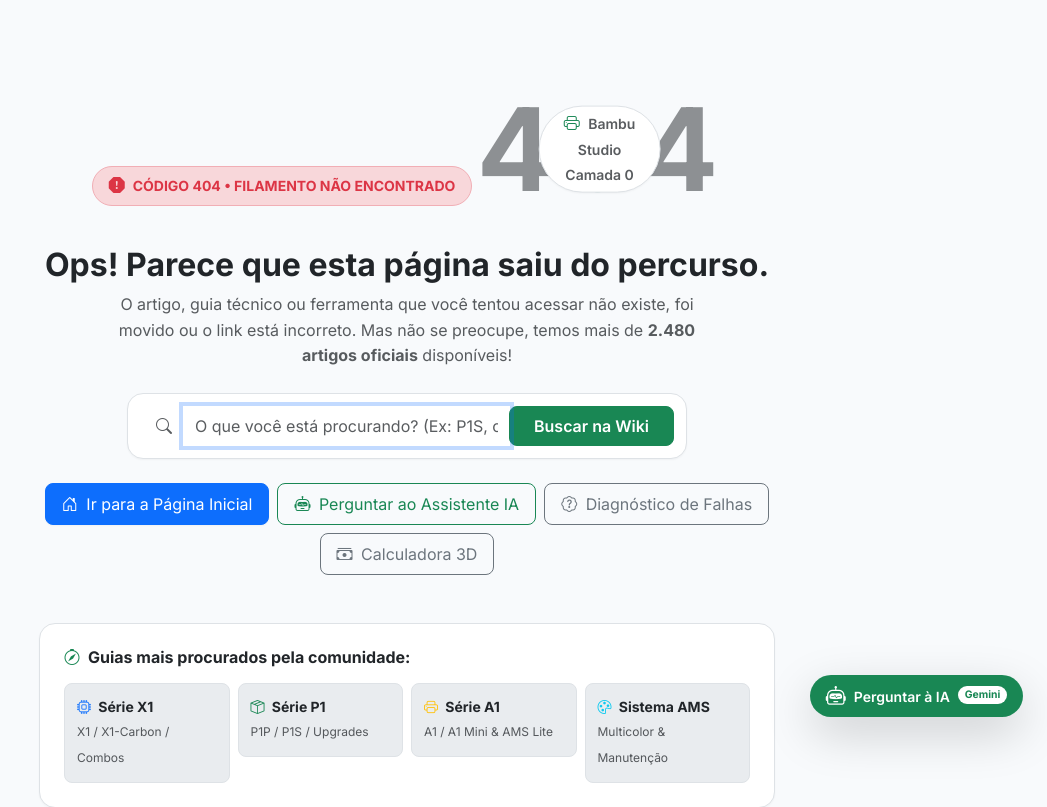
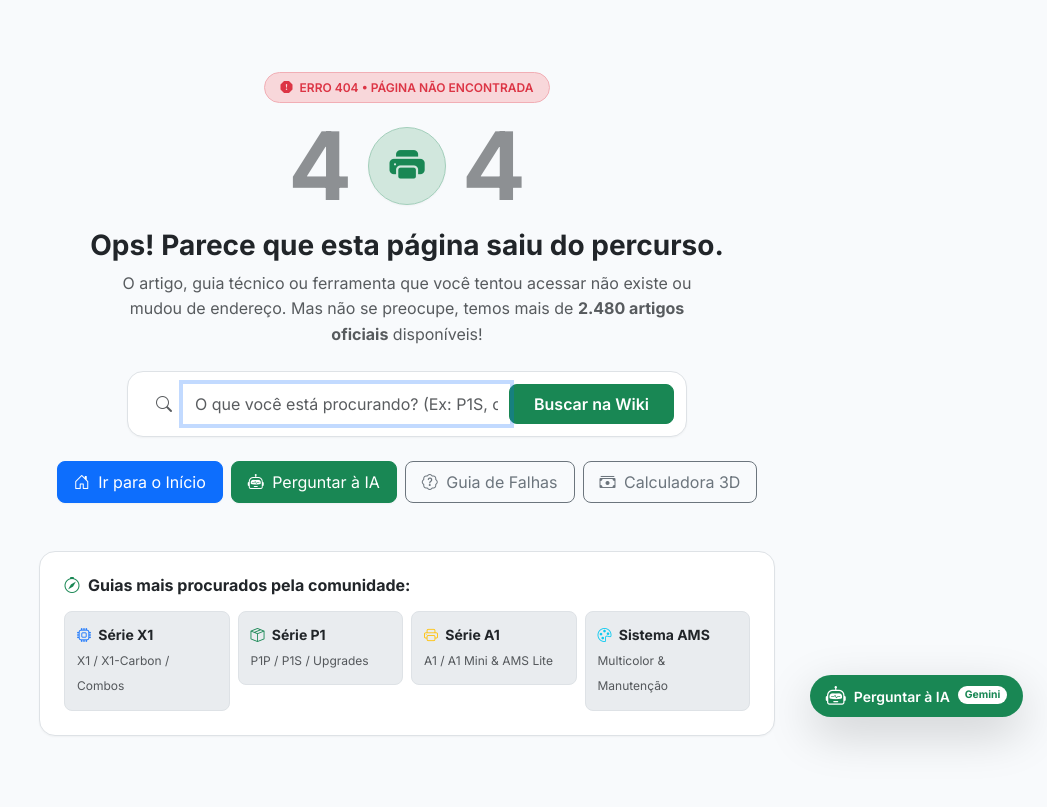
Before and after one commit to hchinaglia/bambu-wiki-ptbr, a FastAPI app: template app/templates/404.html in a window 1280 px wide. Shown: the part 59-866 px from the top of the page, without its empty margins (233-1280 px from the left). Run offline with FastAPI, Linux system fonts and the light colour scheme; the template is opened without the code that fills it, so the values that code supplies are empty; some libraries are stand-ins or nearby versions.

Commit message:
fix: ajustar alinhamento central da pagina 404 e balanceamento dos botoes

```diff
--- a/app/templates/404.html
+++ b/app/templates/404.html
@@ -8,30 +8,30 @@
     <div class="row justify-content-center">
         <div class="col-12 col-lg-8 text-center">
 
-            <!-- Badge de Status -->
-            <div class="d-inline-flex align-items-center gap-2 px-3 py-1.5 rounded-pill bg-danger-subtle text-danger border border-danger-subtle mb-4">
-                <i class="bi bi-exclamation-octagon-fill"></i>
-                <span class="fw-bold small">CÓDIGO 404 • FILAMENTO NÃO ENCONTRADO</span>
+            <!-- 1. Badge de Status (Linha Própria Centralizada) -->
+            <div class="mb-3">
+                <span class="badge bg-danger-subtle text-danger border border-danger-subtle rounded-pill px-3 py-2 fw-semibold">
+                    <i class="bi bi-exclamation-octagon-fill me-1"></i> ERRO 404 • PÁGINA NÃO ENCONTRADA
+                </span>
             </div>
 
-            <!-- Ilustração Visual de Extrusão / Erro -->
-            <div class="my-2 position-relative d-inline-block">
-                <div class="display-1 fw-bold text-body-tertiary" style="letter-spacing: 4px; font-size: calc(4rem + 4vw);">
-                    4<span class="text-success">0</span>4
+            <!-- 2. Ilustração Visual 404 Centralizada e Alinhada -->
+            <div class="d-flex align-items-center justify-content-center gap-3 my-3">
+                <span class="fw-bold text-body-tertiary" style="font-size: calc(3.5rem + 3vw); line-height: 1;">4</span>
+                <div class="rounded-circle bg-success-subtle text-success border border-success-subtle d-inline-flex align-items-center justify-content-center shadow-xs" style="width: 78px; height: 78px;">
+                    <i class="bi bi-printer-fill" style="font-size: 2.2rem;"></i>
                 </div>
-                <div class="position-absolute top-50 start-50 translate-middle bg-body px-3 py-1 rounded-pill border shadow-xs">
-                    <i class="bi bi-printer text-success me-1"></i>
-                    <span class="small fw-semibold text-muted">Bambu Studio Camada 0</span>
-                </div>
+                <span class="fw-bold text-body-tertiary" style="font-size: calc(3.5rem + 3vw); line-height: 1;">4</span>
             </div>
 
-            <h1 class="h2 fw-bold mt-3 mb-2 text-body">Ops! Parece que esta página saiu do percurso.</h1>
+            <!-- 3. Título e Descrição -->
+            <h1 class="h3 fw-bold mb-2 text-body">Ops! Parece que esta página saiu do percurso.</h1>
             <p class="text-muted mx-auto mb-4" style="max-width: 580px;">
-                O artigo, guia técnico ou ferramenta que você tentou acessar não existe, foi movido ou o link está incorreto. Mas não se preocupe, temos mais de <strong>2.480 artigos oficiais</strong> disponíveis!
+                O artigo, guia técnico ou ferramenta que você tentou acessar não existe ou mudou de endereço. Mas não se preocupe, temos mais de <strong>2.480 artigos oficiais</strong> disponíveis!
             </p>
 
-            <!-- Barra de Busca Rápida -->
-            <div class="card border rounded-4 p-2.5 p-md-3 shadow-xs bg-body mb-4 mx-auto" style="max-width: 560px;">
+            <!-- 4. Barra de Busca Rápida -->
+            <div class="card border rounded-4 p-2.5 shadow-xs bg-body mb-4 mx-auto" style="max-width: 560px;">
                 <form action="/search" method="GET">
                     <div class="input-group">
                         <span class="input-group-text bg-transparent border-0 text-muted ps-3">
@@ -45,23 +45,23 @@
                 </form>
             </div>
 
-            <!-- Botões de Ação Principal -->
+            <!-- 5. Botões de Ação Principal Balanceados -->
             <div class="d-flex flex-wrap justify-content-center gap-2 mb-5">
                 <a href="/" class="btn btn-primary px-3 py-2 rounded-3 shadow-xs">
-                    <i class="bi bi-house-door me-1"></i> Ir para a Página Inicial
+                    <i class="bi bi-house-door me-1"></i> Ir para o Início
                 </a>
-                <button type="button" class="btn btn-outline-success px-3 py-2 rounded-3" onclick="open404AiChat()">
-                    <i class="bi bi-robot me-1"></i> Perguntar ao Assistente IA
+                <button type="button" class="btn btn-success px-3 py-2 rounded-3 shadow-xs" onclick="open404AiChat()">
+                    <i class="bi bi-robot me-1"></i> Perguntar à IA
                 </button>
                 <a href="/falhas" class="btn btn-outline-secondary px-3 py-2 rounded-3">
-                    <i class="bi bi-patch-question me-1"></i> Diagnóstico de Falhas
+                    <i class="bi bi-patch-question me-1"></i> Guia de Falhas
                 </a>
                 <a href="/orcamento" class="btn btn-outline-secondary px-3 py-2 rounded-3">
                     <i class="bi bi-cash-stack me-1"></i> Calculadora 3D
                 </a>
             </div>
 
-            <!-- Atalhos para Modelos e Guias Mais Acessados -->
+            <!-- 6. Atalhos para Modelos e Guias Mais Acessados -->
             <div class="card border rounded-4 p-4 bg-body shadow-xs text-start">
                 <h6 class="fw-bold mb-3 text-body d-flex align-items-center gap-2">
                     <i class="bi bi-compass text-success"></i> Guias mais procurados pela comunidade:
```
